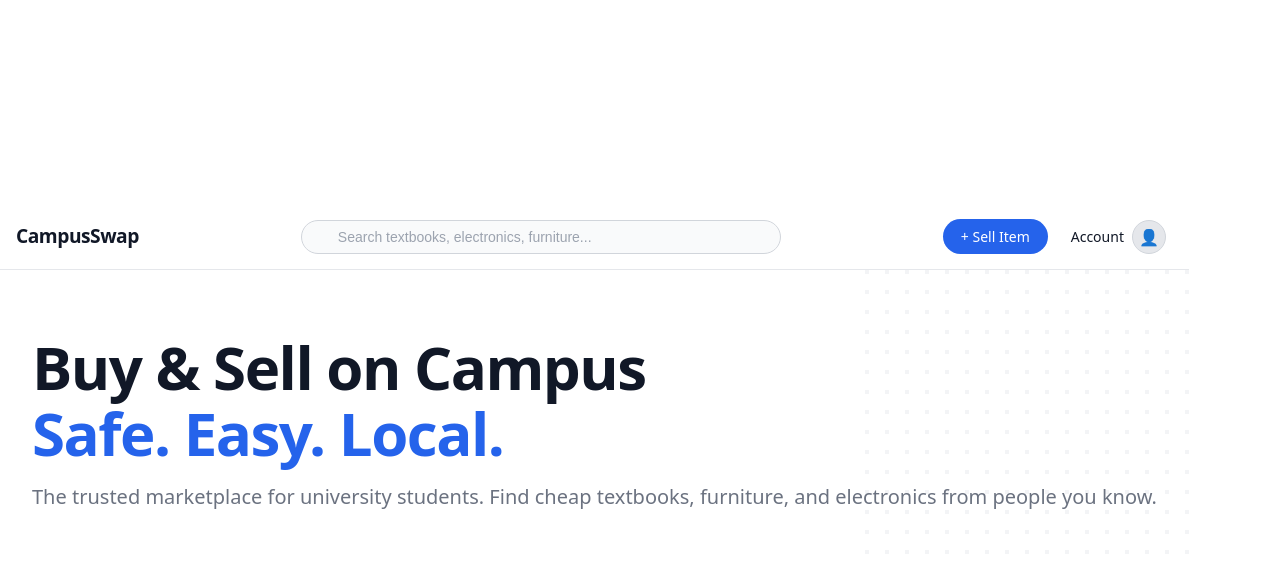
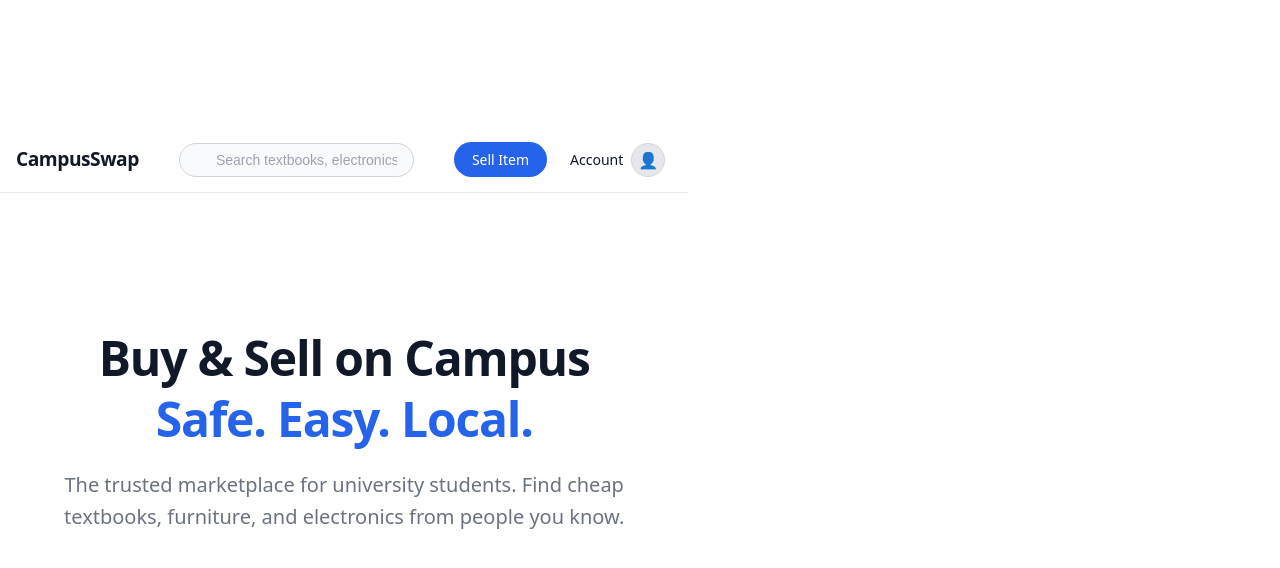
Before and after one commit to Thorfinn980/Campus-Swap, a React (Vite) app in the folder campus-swap/: page / in a window 1280 px wide. Shown: the top 568 px of the page. Built offline with nearby package versions, Linux system fonts and the light colour scheme.

Commit message:
html and css changes

```diff
--- a/campus-swap/src/components/Hero.css
+++ b/campus-swap/src/components/Hero.css
@@ -2,26 +2,31 @@
   position: relative;
   overflow: hidden;
   background-color: white;
+  min-height: 60vh;
+  display: flex;
+  align-items: center;
 }
 
 .hero__container {
   margin: 0 auto;
-  max-width: 80rem; /* equivalent to max-w-7xl */
-  padding: 48px 16px; /* py-12 px-4 */
+  max-width: 80rem;
+  padding: 80px 20px;
+  width: 100%;
 }
 
 .hero__content {
-  position: relative;
-  z-index: 10;
   text-align: center;
+  max-width: 800px;
+  margin: 0 auto;
 }
 
 .hero__title {
-  font-size: 2.25rem;   /* text-4xl */
-  font-weight: 800;     /* font-extrabold */
-  letter-spacing: -0.025em; /* tracking-tight */
-  color: #111827;       /* text-gray-900 */
-  margin: 0;
+  font-size: 3rem;
+  font-weight: 800;
+  letter-spacing: -0.025em;
+  color: #111827;
+  margin: 0 0 24px 0;
+  line-height: 1.1;
 }
 
 .hero__title-line {
@@ -29,53 +34,16 @@
 }
 
 .hero__title-line--accent {
-  color: #2563eb; /* text-blue-600 */
+  color: #2563eb;
+  margin-top: 8px;
 }
 
 .hero__subtitle {
-  margin-top: 16px;
-  font-size: 1.25rem; /* text-xl */
-  color: #6b7280;     /* text-gray-500 */
+  font-size: 1.25rem;
+  line-height: 1.6;
+  color: #6b7280;
+  margin: 0;
+  max-width: 600px;
+  margin-left: auto;
+  margin-right: auto;
 }
-
-.hero__pattern {
-  position: absolute;
-  top: -80px;
-  right: -80px;
-  display: none; /* hidden by default */
-  color: #f3f4f6; /* text-gray-100 */
-}
-
-/* Small screens (sm: 640px+) */
-@media (min-width: 640px) {
-  .hero__container {
-    padding-left: 24px;
-    padding-right: 24px;
-  }
-
-  .hero__title {
-    font-size: 3rem; /* text-5xl */
-  }
-}
-
-/* Large screens (lg: 1024px+) */
-@media (min-width: 1024px) {
-  .hero__container {
-    padding-top: 64px;    /* py-16 */
-    padding-bottom: 64px;
-    padding-left: 32px;
-    padding-right: 32px;
-  }
-
-  .hero__content {
-    text-align: left;
-  }
-
-  .hero__title {
-    font-size: 3.75rem; /* text-6xl */
-  }
-
-  .hero__pattern {
-    display: block; /* lg:block */
-  }
-}
--- a/campus-swap/src/components/Navbar.css
+++ b/campus-swap/src/components/Navbar.css
@@ -19,15 +19,6 @@
   gap: 16px;
 }
 
-/* Logo */
-.navbar__logo {
-  display: flex;
-  align-items: center;
-  gap: 8px;
-  cursor: pointer;
-  flex-shrink: 0;
-}
-
 .navbar__logo-text {
   font-size: 1.2rem;
   font-weight: 700;
@@ -47,15 +38,6 @@
   position: relative;
   width: 100%;
   max-width: 480px;
-}
-
-.navbar__search-icon {
-  position: absolute;
-  left: 12px;
-  top: 50%;
-  transform: translateY(-50%);
-  font-size: 14px;
-  pointer-events: none;
 }
 
 .navbar__search-input {
--- a/campus-swap/src/components/Navbar.jsx
+++ b/campus-swap/src/components/Navbar.jsx
@@ -1,5 +1,4 @@
 import React, { useState } from "react";
-import { motion, AnimatePresence } from "motion/react";
 import "./Navbar.css";
 
 export function Navbar({ onSellClick, onHomeClick, onSearch, onNavigate }) {
@@ -28,7 +27,7 @@ export function Navbar({ onSellClick, onHomeClick, onSearch, onNavigate }) {
         {/* Actions */}
         <div className="navbar__actions">
           <button className="navbar__sell-btn" onClick={onSellClick}>
-            + Sell Item
+            Sell Item
           </button>
 
           <div className="navbar__user">
@@ -40,12 +39,8 @@ export function Navbar({ onSellClick, onHomeClick, onSearch, onNavigate }) {
               <div className="navbar__avatar">👤</div>
             </button>
 
-            <AnimatePresence>
               {isMenuOpen && (
-                <motion.div
-                  initial={{ opacity: 0, y: 10, scale: 0.95 }}
-                  animate={{ opacity: 1, y: 0, scale: 1 }}
-                  exit={{ opacity: 0, y: 10, scale: 0.95 }}
+                <div
                   className="navbar__dropdown"
                 >
                   <div className="navbar__dropdown-section">
@@ -77,9 +72,8 @@ export function Navbar({ onSellClick, onHomeClick, onSearch, onNavigate }) {
                       💬 Messages
                     </button>
                   </div>
-                </motion.div>
+                </div>
               )}
-            </AnimatePresence>
           </div>
         </div>
       </div>
--- a/campus-swap/src/components/hero.jsx
+++ b/campus-swap/src/components/hero.jsx
@@ -1,5 +1,4 @@
 import React from 'react';
-import { motion } from 'motion/react';
 import './Hero.css';
 
 export function Hero() {
@@ -7,42 +6,17 @@ export function Hero() {
     <div className="hero">
       <div className="hero__container">
         <div className="hero__content">
-          <motion.h1
-            initial={{ opacity: 0, y: 20 }}
-            animate={{ opacity: 1, y: 0 }}
-            transition={{ duration: 0.5 }}
-            className="hero__title"
+          <h1 className="hero__title"
           >
             <span className="hero__title-line">Buy & Sell on Campus</span>
             <span className="hero__title-line hero__title-line--accent">Safe. Easy. Local.</span>
-          </motion.h1>
+          </h1>
 
-          <motion.p
-            initial={{ opacity: 0, y: 20 }}
-            animate={{ opacity: 1, y: 0 }}
-            transition={{ duration: 0.5, delay: 0.2 }}
-            className="hero__subtitle"
-          >
+          <p className="hero__subtitle">
             The trusted marketplace for university students. Find cheap textbooks,
             furniture, and electronics from people you know.
-          </motion.p>
+          </p>
         </div>
-      </div>
-
-      {/* Decorative background pattern */}
-      <div className="hero__pattern">
-        <svg width="404" height="404" fill="none" viewBox="0 0 404 404" aria-hidden="true">
-          <defs>
-            <pattern
-              id="hero-pattern"
-              x="0" y="0" width="20" height="20"
-              patternUnits="userSpaceOnUse"
-            >
-              <rect x="0" y="0" width="4" height="4" fill="currentColor" />
-            </pattern>
-          </defs>
-          <rect width="404" height="404" fill="url(#hero-pattern)" />
-        </svg>
       </div>
     </div>
   );
```
